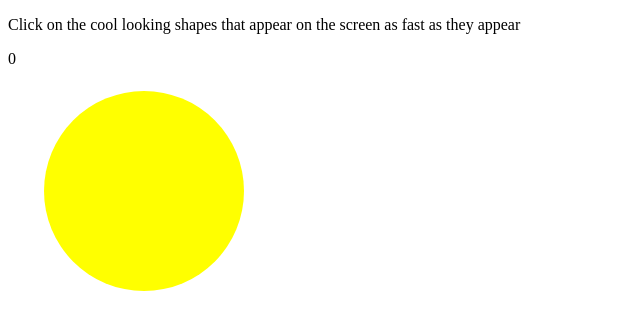
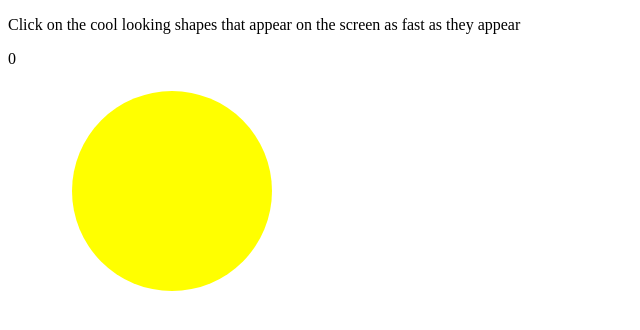
Before and after one commit to pranav-singhal/reaction_tester, a plain HTML site: page index.html in a window 1280 px wide. Shown: the whole page, without its empty margins (0-640 px from the left). Drawn offline with Linux system fonts and the light colour scheme.

Commit message:
fixed title and changed px to vw

```diff
--- a/index.html
+++ b/index.html
@@ -3,7 +3,7 @@
 <head>
   <meta charset="UTF-8">
   <meta name="viewport" content="width=device-width, initial-scale=1.0">
-  <title>My HTML Page</title>
+  <title>My Reaction tester</title>
   <link rel="stylesheet" type="text/css" title="Cool stylesheet" href="style.css">
 </head>
 <body><p>
--- a/main.js
+++ b/main.js
@@ -3,10 +3,10 @@ var time3;
 
 function setRandomPosition(){
   var number1 = Math.floor(Math.random()*400);
-  var number2 = Math.floor(Math.random()*400);
+  var number2 = Math.floor(Math.random()*60);
 
   var margin_top=number1+"px";
-  var margin_left=number2+"px";
+  var margin_left=number2+"vw";
 
   document.getElementById("box").style.marginLeft=margin_left;
   document.getElementById("box").style.marginTop=margin_top;
```
